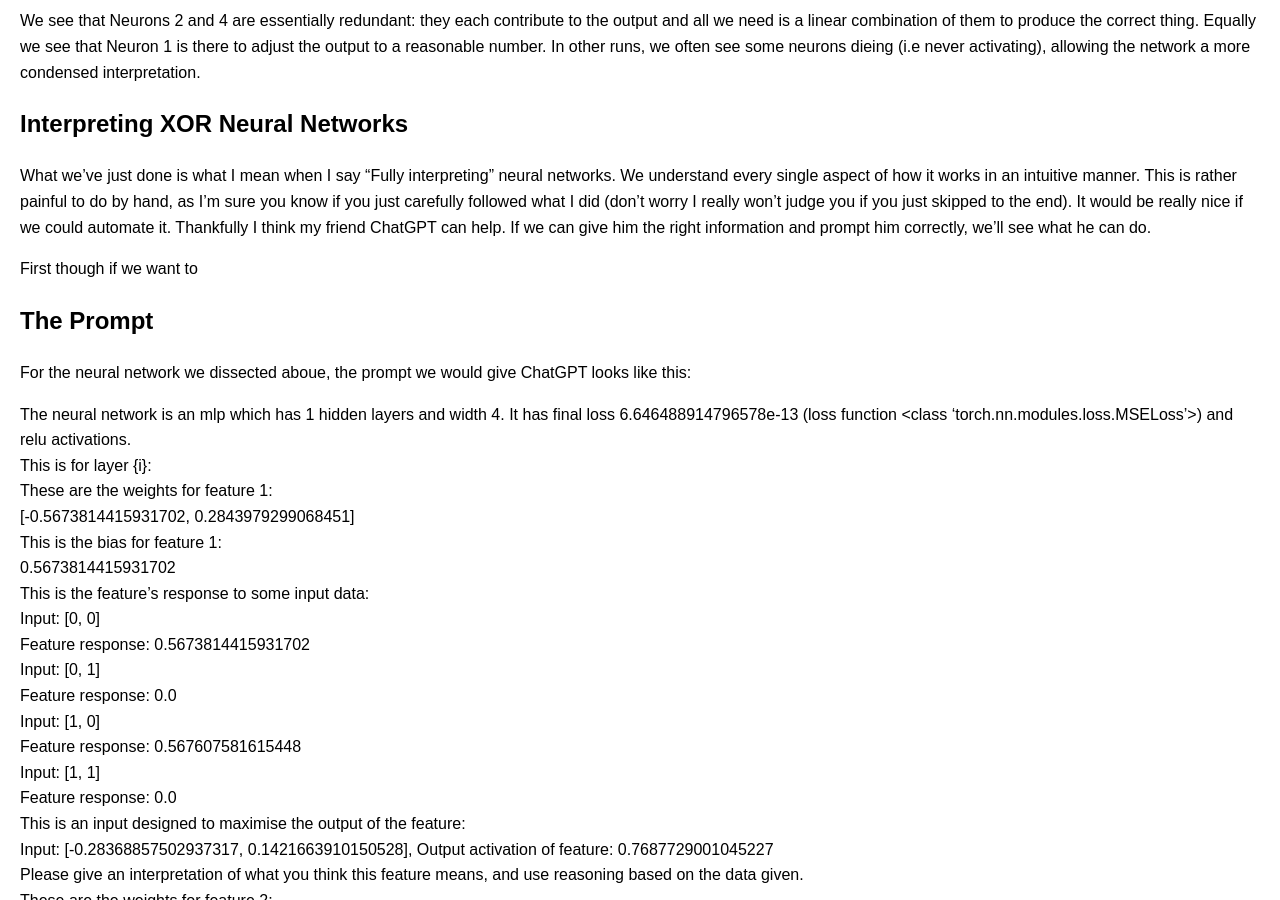
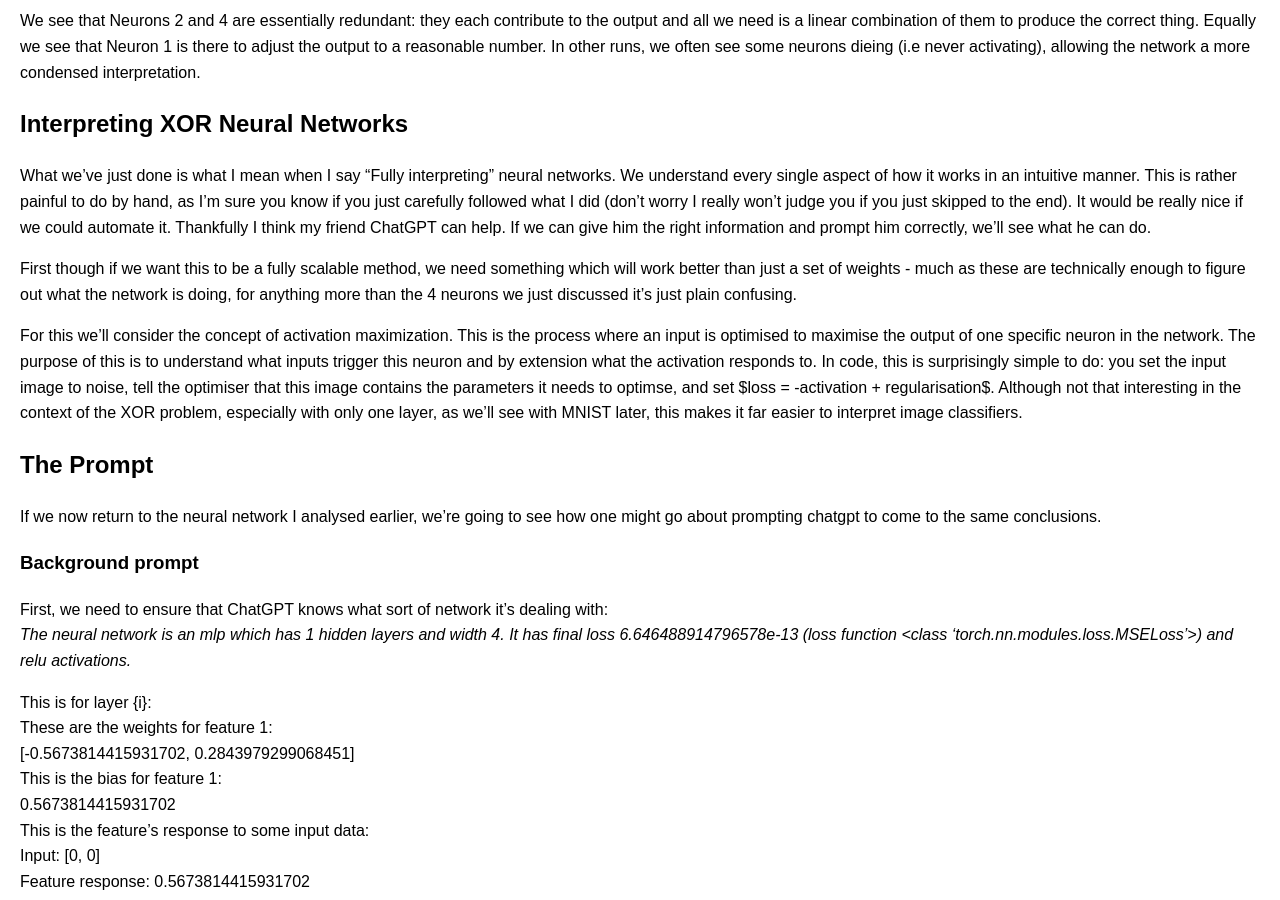
Before and after one commit to Arkleseisure/Arkleseisure.github.io, a Jekyll site: the page built from pages/xor.md, in a window 1280 px wide and 900 px high, scrolled down 1518 px. Built offline with Jekyll 4.4.1, drawn with Linux system fonts in a browser that asks for light colours.

Commit message:
Update xor.md

```diff
--- a/pages/xor.md
+++ b/pages/xor.md
@@ -58,13 +58,17 @@ We see that Neurons 2 and 4 are essentially redundant: they each contribute to t
 ## Interpreting XOR Neural Networks
 What we've just done is what I mean when I say "Fully interpreting" neural networks. We understand every single aspect of how it works in an intuitive manner. This is rather painful to do by hand, as I'm sure you know if you just carefully followed what I did (don't worry I really won't judge you if you just skipped to the end). It would be really nice if we could automate it. Thankfully I think my friend ChatGPT can help. If we can give him the right information and prompt him correctly, we'll see what he can do.
 
-First though if we want to
+First though if we want this to be a fully scalable method, we need something which will work better than just a set of weights - much as these are technically enough to figure out what the network is doing, for anything more than the 4 neurons we just discussed it's just plain confusing.
 
+For this we'll consider the concept of activation maximization. This is the process where an input is optimised to maximise the output of one specific neuron in the network. The purpose of this is to understand what inputs trigger this neuron and by extension what the activation responds to. In code, this is surprisingly simple to do: you set the input image to noise, tell the optimiser that this image contains the parameters it needs to optimse, and set $loss = -activation + regularisation$. Although not that interesting in the context of the XOR problem, especially with only one layer, as we'll see with MNIST later, this makes it far easier to interpret image classifiers.
 
 ## The Prompt
-For the neural network we dissected aboue, the prompt we would give ChatGPT looks like this:
+If we now return to the neural network I analysed earlier, we're going to see how one might go about prompting chatgpt to come to the same conclusions.
 
-The neural network is an mlp which has 1 hidden layers and width 4. It has final loss 6.646488914796578e-13 (loss function <class 'torch.nn.modules.loss.MSELoss'>) and relu activations.
+### Background prompt
+First, we need to ensure that ChatGPT knows what sort of network it's dealing with:
+*The neural network is an mlp which has 1 hidden layers and width 4. It has final loss 6.646488914796578e-13 (loss function <class 'torch.nn.modules.loss.MSELoss'>) and relu activations.*
+
 This is for layer {i}:
  These are the weights for feature 1:
  [-0.5673814415931702, 0.2843979299068451]
@@ -140,7 +144,7 @@ Input: [1, 0], Output: 0.9999988079071045
 Input: [1, 1], Output: 3.725290298461914e-07
  Finally summarise overall how the network works.
 
-
+## ChatGPT response
  To interpret the functioning of this neural network, let's break down the roles of each feature in the hidden layer, their contributions, and how the final layer synthesizes these to produce the output.
 
 ### Feature Analysis
```
